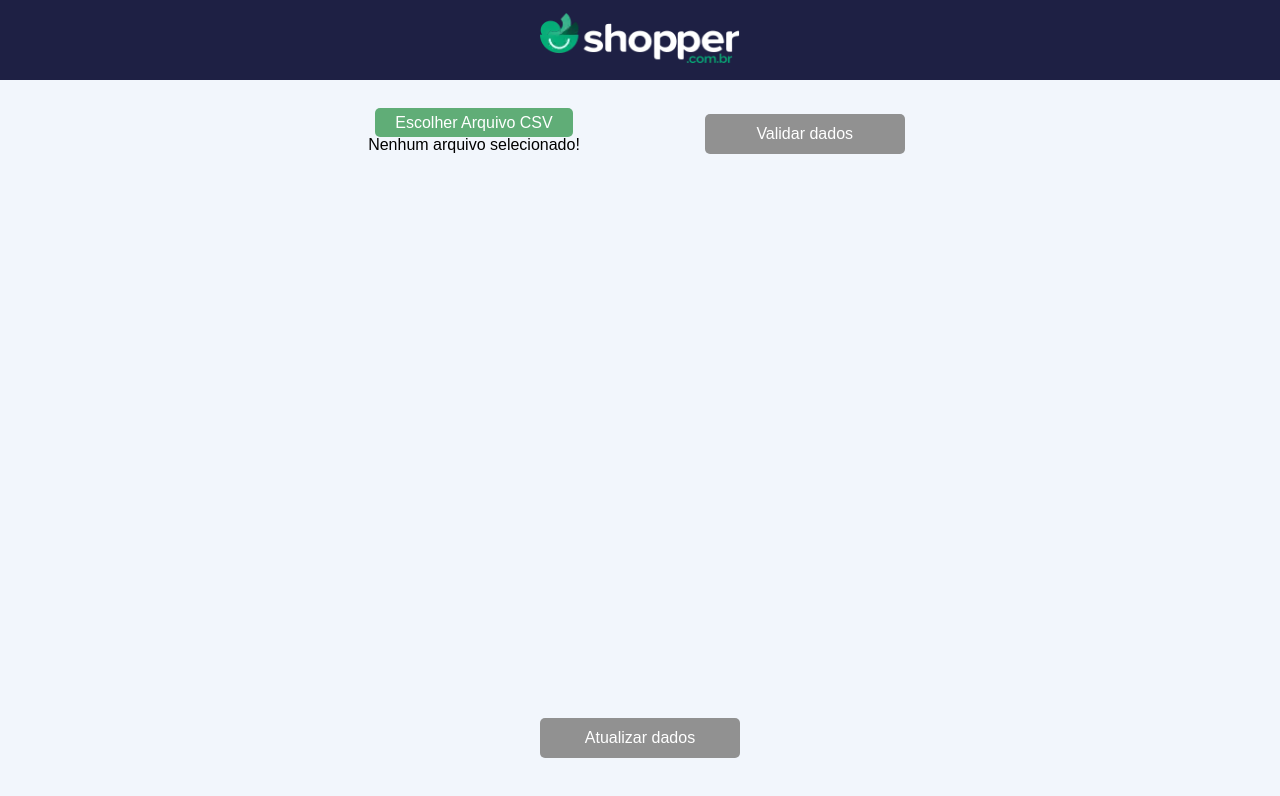
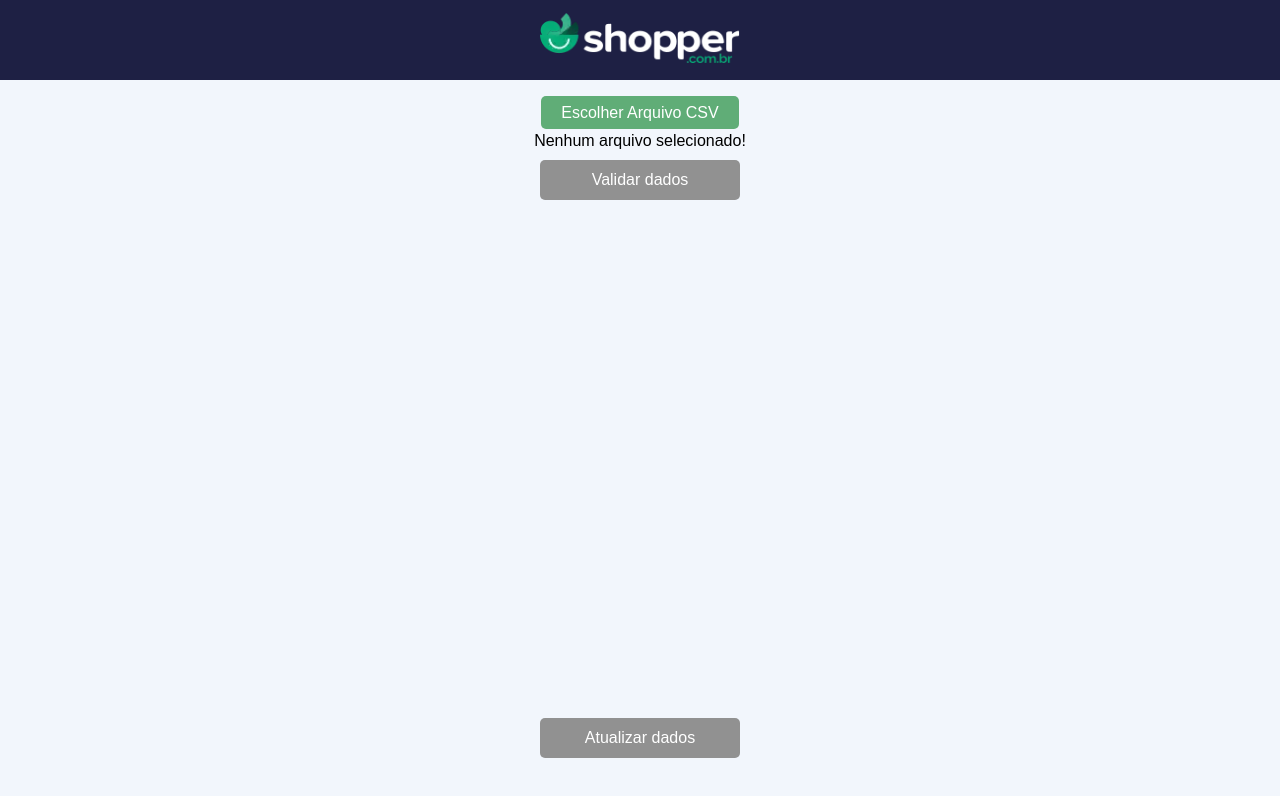
Before and after one commit to wesleymichael/shopper-app, a Next.js app: page / in a window 1280 px wide. Shown: the top 796 px of the page. Built offline with nearby package versions, Linux system fonts and the light colour scheme; no server answers.

Commit message:
feat: add functionality to delete uploaded file

```diff
--- a/package.json
+++ b/package.json
@@ -19,6 +19,7 @@
     "papaparse": "^5.4.1",
     "react": "18.2.0",
     "react-dom": "18.2.0",
+    "react-icons": "^4.11.0",
     "react-toastify": "^9.1.3",
     "sass": "^1.66.1",
     "typescript": "5.2.2"
--- a/src/pages/index.tsx
+++ b/src/pages/index.tsx
@@ -1,11 +1,12 @@
+import Head from "next/head";
+import { useState } from "react";
+import { toast } from "react-toastify";
+import { BsTrash } from 'react-icons/bs';
+import { parseCSV } from "@/utils/parseCSV";
+import styles from '@/styles/home.module.scss';
+import { RenderItems } from "@/components/Item";
+import * as server from "@/services/productsApi";
 import { ProductInput, ValidateOutput } from "@/types/productsInput";
-import * as server from "@/services/productsApi";
-import styles from '@/styles/home.module.scss';
-import { parseCSV } from "@/utils/parseCSV";
-import { useState } from "react";
-import Head from "next/head";
-import { RenderItems } from "@/components/Item";
-import { toast } from "react-toastify";
 
 export default function Home() {
   const [outputValidate, setOutputValidate] = useState<ValidateOutput[]>([]);
@@ -17,17 +18,20 @@ export default function Home() {
   async function validateData() {
     const result = await server.validateProducts(data) as ValidateOutput[];
     setOutputValidate(result);
+    let hasError = false;
 
-    result.forEach((product) => {
-      if(product.error.length > 0) {
-        return;
+    for (const product of result) {
+      if (product.error.length > 0) {
+        hasError = true;
+        break;
       }
-    });
-    setDisabledButtonUpdate(false);
+    }
+    setDisabledButtonUpdate(hasError);
   }
 
   async function updateData() {
     setDisabledButtonUpdate(true);
+    setDisabledButtonValidate(true);
     const data = outputValidate.map((product) => ({
       code: product.code,
       variation: product.new_price / product.current_price,
@@ -42,11 +46,22 @@ export default function Home() {
     }
   }
 
+  function clean() {
+    setOutputValidate([]);
+    setData([]);
+    setDisabledButtonUpdate(true);
+    setDisabledButtonValidate(true);
+    setSelectedFile('');
+  }
+
   const handleFileUpload = async (e: React.ChangeEvent<HTMLInputElement>) => {
+    clean();
     const fileInput = e.target;
-    if (fileInput.files && fileInput.files.length > 0) {
-      const file = fileInput.files[0];
+    const file = fileInput.files && fileInput.files.length > 0 ? fileInput.files[0] : null;
+
+    if (file) {
       setSelectedFile(file.name);
+      fileInput.value = ''; // Limpar o valor do elemento de entrada de arquivo
       const result = await parseCSV(file);
       if (result) {
         setData(result);
@@ -74,7 +89,16 @@ export default function Home() {
               accept=".csv"
               onChange={handleFileUpload}
             />
-            <p>{selectedFile ? selectedFile : 'Nenhum arquivo selecionado!'}</p>
+            <div className={styles.container_file_name}>
+              {selectedFile ? (
+                <>
+                  <p>{selectedFile}</p>
+                  <BsTrash onClick={clean} />
+                </>
+              ) : (
+                <p>Nenhum arquivo selecionado!</p>
+              )}
+            </div>
           </div>
           <button disabled={disableButtonValidate} onClick={validateData}>
             Validar dados
--- a/src/styles/home.module.scss
+++ b/src/styles/home.module.scss
@@ -5,7 +5,7 @@
   display: flex;
   align-items: center;
   justify-content: center;
-  gap: 7rem;
+  flex-direction: column;
 
   p {
     padding-top: 0.3rem;
@@ -18,7 +18,7 @@
     color: #fff;
     cursor: pointer;
     margin: 10px;
-    padding: 6px 20px;
+    padding: 8px 20px;
     height: 40px;
     width: 200px;
     border: none;
@@ -70,3 +70,17 @@
     cursor: auto;
   }
 }
+
+.container_file_name {
+  display: flex;
+  align-items: center;
+  justify-content: center;
+  gap: 20px;
+  padding-top: 5px;
+
+  svg {
+    color: red;
+    font-size: 0.9rem;
+    cursor: pointer;
+  }
+}
```
Also changed, not shown: 1 other file (tests, documents, lock files or other folders).
